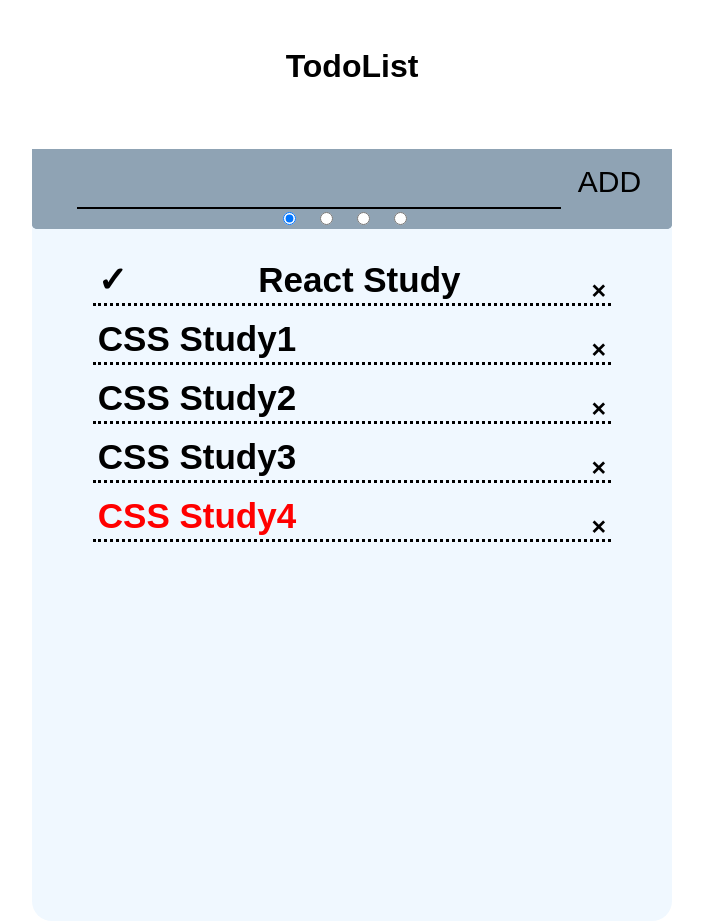
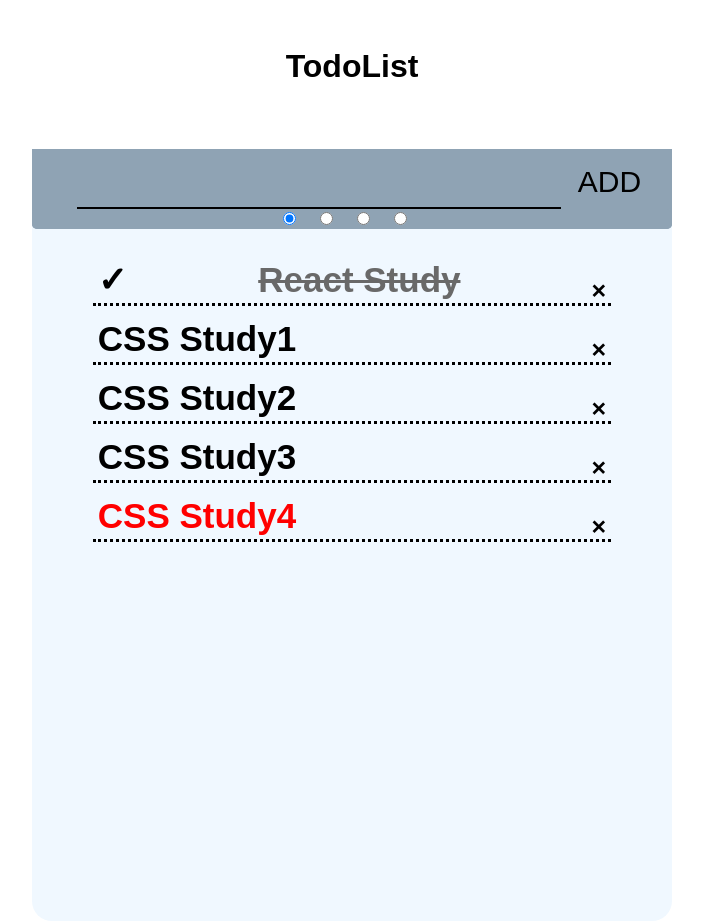
Before and after one commit to 2seungju/todolist, a React (Create React App) app: page / in a window 1280 px wide. Shown: the whole page, without its empty margins (288-991 px from the left). Built offline with nearby package versions, Linux system fonts and the light colour scheme.

Commit message:
styled components

```diff
--- a/src/components/TodoItem.js
+++ b/src/components/TodoItem.js
@@ -50,14 +50,19 @@ const TodoItem = ({
   onCheck,
   color
 }) => {
-  const TodoText = styled.div`
+  const Checked = checked ? styled.div`
+  text-decoration: line-through;
+  color: dimgray;
+  :hover {
+    text-decoration: line-through;
+    color: darkgray;
+  ` : styled.div`
   color: ${color}
   :hover {
     text-decoration: line-through;
     color: darkgray;
   }
 `;
-  // checked 아직 안됌
   console.log(id);
   return (
     <TodosWrapper>
@@ -65,11 +70,11 @@ const TodoItem = ({
         {
           checked && (<CheckMark>✓</CheckMark>)
         }
-        <TodoText
+        <Checked
           onClick={() => onCheck(id)}
         >
           {text}
-        </TodoText>
+        </Checked>
         <Delete onClick={() => onDelete(id)}>&times;</Delete>
       </Todo>
     </TodosWrapper>
@@ -93,4 +98,6 @@ export default TodoItem;
     예를 들면
     (1) style={{ color }} --> className={`todo-text-${color}`}
     (2) todoItem.css --> .todo-text-red { ... } .todo-text-blue { ... }
+
+    => complete
 */
```
Lines whose indentation alone changed are shown as unchanged.
